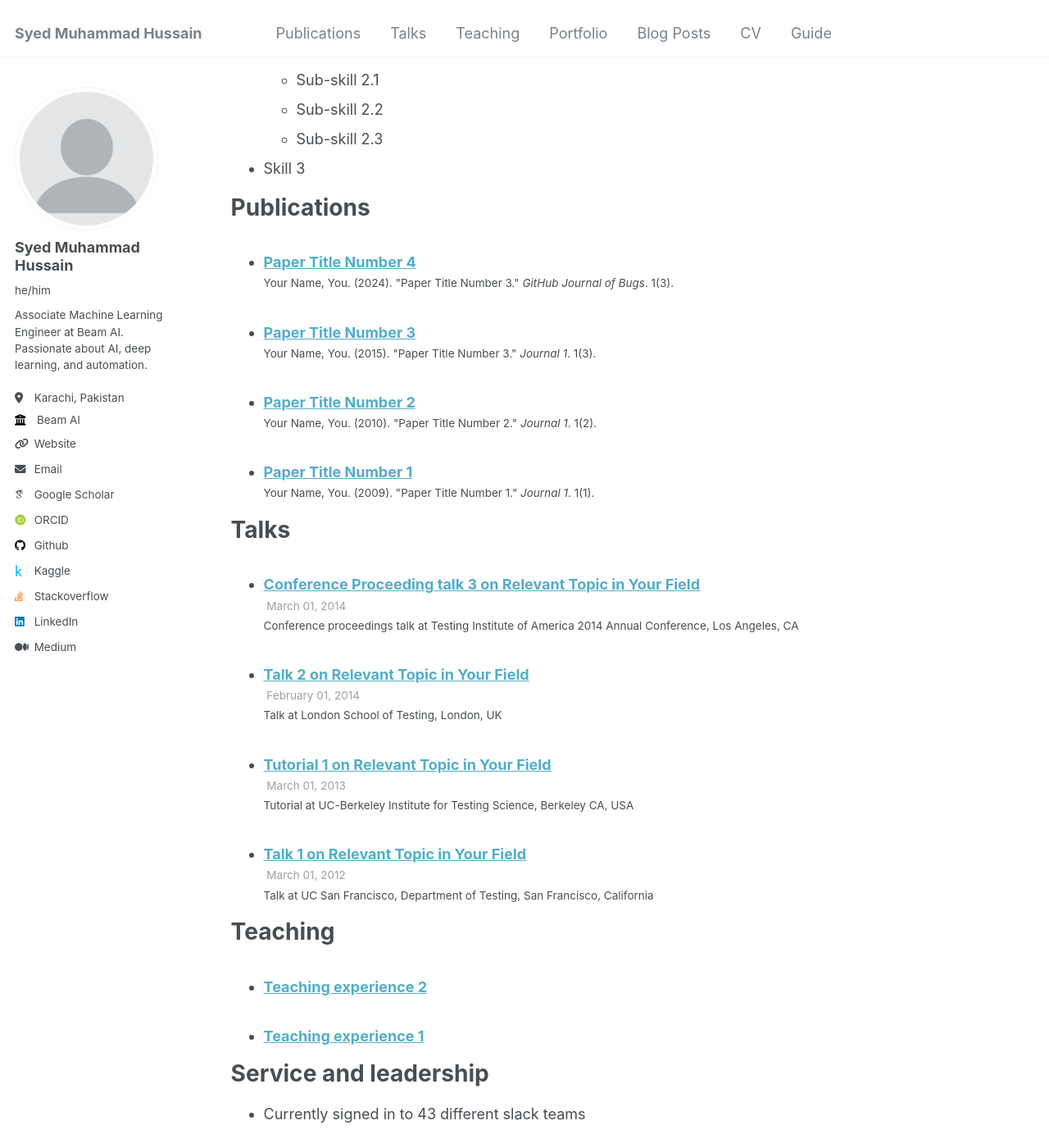
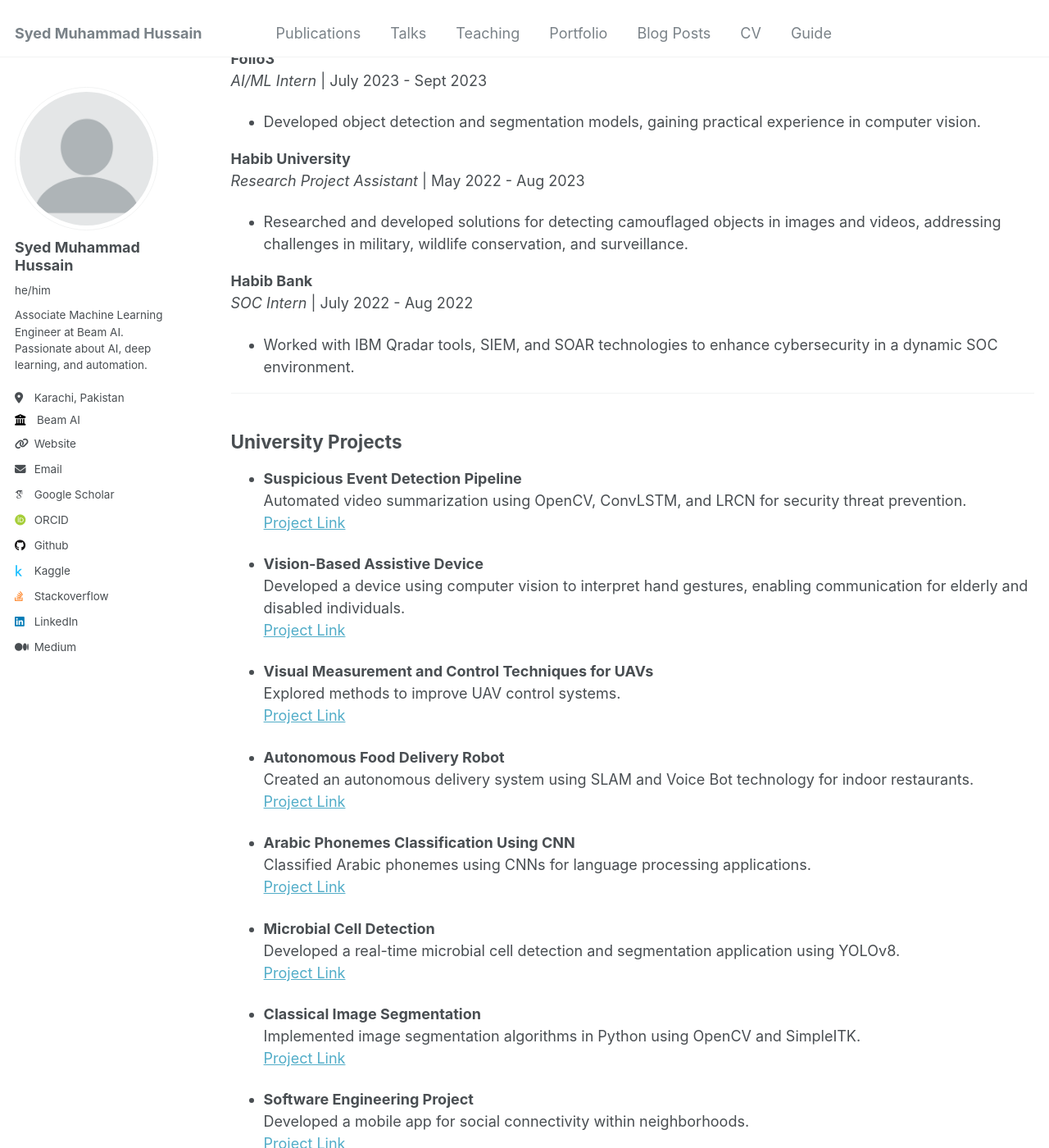
Before and after one commit to SYED-M-HUSSAIN/syed-m-hussain.github.io, a Jekyll site: the page built from _pages/cv.md, in a window 1280 px wide and 1400 px high, scrolled down 850 px. Shown: the whole window at 82% size. Built offline with Jekyll 4.4.1, drawn with Linux system fonts in a browser that asks for light colours; some web fonts are replaced; some of the changed text lies outside the part shown.

Commit message:
added resume

```diff
--- a/_pages/cv.md
+++ b/_pages/cv.md
@@ -7,58 +7,139 @@
   - /resume
 ---
 
-{% include base_path %}
 
-Education
-======
-* Ph.D in Version Control Theory, GitHub University, 2018 (expected)
-* M.S. in Jekyll, GitHub University, 2014
-* B.S. in GitHub, GitHub University, 2012
+# Syed Muhammad Hussain
 
-Work experience
-======
-* Spring 2024: Academic Pages Collaborator
-  * Github University
-  * Duties includes: Updates and improvements to template
-  * Supervisor: The Users
+**Karachi, Pakistan**
+**P:** +92 3453887230
+**E:** [sh06892@st.habib.edu.pk](mailto:sh06892@st.habib.edu.pk)
+**[LinkedIn](https://www.linkedin.com/in/syed-muhammad-hussain-00b2a7214/)** | **[GitHub](https://github.com/SYED-M-HUSSAIN)** | **[Google Scholar](https://scholar.google.com/citations?user=TqMFlMYAAAAJ&hl=en)**
 
-* Fall 2015: Research Assistant
-  * Github University
-  * Duties included: Merging pull requests
-  * Supervisor: Professor Hub
+---
 
-* Summer 2015: Research Assistant
-  * Github University
-  * Duties included: Tagging issues
-  * Supervisor: Professor Git
+## Education
 
-Skills
-======
-* Skill 1
-* Skill 2
-  * Sub-skill 2.1
-  * Sub-skill 2.2
-  * Sub-skill 2.3
-* Skill 3
+**Habib University**
+*Bachelor of Science* | Aug 2020 - April 2024
+Major in Computer Science | Minor in Electrical and Computer Engineering
+Relevant Coursework: Deep Learning, Software Engineering, Machine Learning, Algorithms, Robotics
 
-Publications
-======
-  <ul>{% for post in site.publications reversed %}
-    {% include archive-single-cv.html %}
-  {% endfor %}</ul>
+**DJ Science Govt. College**
+*Pre-Engineering* | Sept 2018 - May 2020
 
-Talks
-======
-  <ul>{% for post in site.talks reversed %}
-    {% include archive-single-talk-cv.html  %}
-  {% endfor %}</ul>
+---
 
-Teaching
-======
-  <ul>{% for post in site.teaching reversed %}
-    {% include archive-single-cv.html %}
-  {% endfor %}</ul>
+## Work Experience
 
-Service and leadership
-======
-* Currently signed in to 43 different slack teams
+**BEAM AI**
+*Associate Machine Learning Engineer* | May 2024 - Present
+- Specializing in Large Language Models (LLMs) and Retrieval-Augmented Generation (RAG) systems.
+- Focus on developing AI agents for automating domain-specific business workflows using advanced NLP techniques.
+
+**Folio3**
+*AI/ML Intern* | July 2023 - Sept 2023
+- Developed object detection and segmentation models, gaining practical experience in computer vision.
+
+**Habib University**
+*Research Project Assistant* | May 2022 - Aug 2023
+- Researched and developed solutions for detecting camouflaged objects in images and videos, addressing challenges in military, wildlife conservation, and surveillance.
+
+**Habib Bank**
+*SOC Intern* | July 2022 - Aug 2022
+- Worked with IBM Qradar tools, SIEM, and SOAR technologies to enhance cybersecurity in a dynamic SOC environment.
+
+---
+
+## University Projects
+
+- **Suspicious Event Detection Pipeline**
+  Automated video summarization using OpenCV, ConvLSTM, and LRCN for security threat prevention.
+  [Project Link](https://github.com/SYED-M-HUSSAIN/Vision-Pipeline-Research-Project)
+
+- **Vision-Based Assistive Device**
+  Developed a device using computer vision to interpret hand gestures, enabling communication for elderly and disabled individuals.
+  [Project Link](https://github.com/SYED-M-HUSSAIN/HCI-ASSISTANCE_DEVICE)
+
+- **Visual Measurement and Control Techniques for UAVs**
+  Explored methods to improve UAV control systems.
+  [Project Link](https://github.com/SYED-M-HUSSAIN/Research_Report/blob/main/IEEE___ROBOTICS__.pdf)
+
+- **Autonomous Food Delivery Robot**
+  Created an autonomous delivery system using SLAM and Voice Bot technology for indoor restaurants.
+  [Project Link](https://github.com/SYED-M-HUSSAIN/Robotics_Capstone)
+
+- **Arabic Phonemes Classification Using CNN**
+  Classified Arabic phonemes using CNNs for language processing applications.
+  [Project Link](https://github.com/SYED-M-HUSSAIN/Deep-Learning-Models)
+
+- **Microbial Cell Detection**
+  Developed a real-time microbial cell detection and segmentation application using YOLOv8.
+  [Project Link](https://github.com/SYED-M-HUSSAIN/Microbial-cell-segmentation)
+
+- **Classical Image Segmentation**
+  Implemented image segmentation algorithms in Python using OpenCV and SimpleITK.
+  [Project Link](https://github.com/SYED-M-HUSSAIN/Classical-Image-Segmentation-On-Microorganisms)
+
+- **Software Engineering Project**
+  Developed a mobile app for social connectivity within neighborhoods.
+  [Project Link](https://github.com/SYED-M-HUSSAIN/Software-Engineering-Project)
+
+- **YOLOv8 Object Detection with OpenCV**
+  Applied object detection using YOLOv8 in various domains.
+  [Project Link](https://github.com/SYED-M-HUSSAIN/Camera_Inferencing_YOLOv8_Object_Detection)
+
+---
+
+## Publications
+
+- **Advancing Real-Time Camouflaged Object Detection with YOLOv8**
+  *S.M. Hussain, Afsah Hyder, Samiya Ali Zaidi, S.M. Ali Rizvi, Dr. Muhammad Farhan.*
+  2024 6th International Conference on Advances in Computer Vision, Image, and Virtualization. Sanya, China.
+  (Acceptance Letter)
+
+- **Automated Video Summarization for Suspicious Event Detection in Surveillance Systems**
+  *S.M. Hussain, Azeem Haider, Affan Habib, Dr. M. Farhan.*
+  20th International Bhurban Conference on Applied Sciences and Technology IBCAST 23. Islamabad, Pakistan.
+  (Under Proceeding)
+
+- **Integrated Ensemble Learning for Remote Health Monitoring**
+  *S.M. Hussain, Samiya Ali Zaidi, Afsah Hyder, Dr. M. Mobeen Movania.*
+  25th International Multitopic Conference INMIC 23. Lahore, Pakistan.
+  [Paper Link](https://scholar.google.com/citations?view_op=view_citation&hl=en&user=TqMFlMYAAAAJ&citation_for_view=TqMFlMYAAAAJ:u-x6o8ySG0sC)
+
+- **Arabic Phoneme Classification through Ensemble Techniques**
+  *S.M. Hussain, Muhammad Najeeb Jilani, Munim Ul Haq, Dr. Muhammad Shahid Shaikh.*
+  5th International Conference on Advancements in Computational Sciences. Lahore, Pakistan.
+  [Paper Link](https://scholar.google.com/citations?view_op=view_citation&hl=en&user=TqMFlMYAAAAJ&citation_for_view=TqMFlMYAAAAJ:u5HHmVD_uO8C)
+
+---
+
+## Extra-Curriculars
+
+**Medium Blogs**
+Selected Articles:
+- [Single-Stage Object Detectors: A Fast Approach to Object Detection](https://medium.com/@syedmuhammadhussain)
+- [Usability Evaluation of Financial Banking and Ride-Hailing Applications](https://medium.com/@syedmuhammadhussain)
+- [The AI Trees (Design Fiction)](https://medium.com/@syedmuhammadhussain)
+- [Early Childhood Development And Interaction With Technology In Pakistan](https://medium.com/@syedmuhammadhussain)
+- [Understanding Human-Computer Interaction](https://medium.com/@syedmuhammadhussain)
+
+**Pakistan Science Club**
+Workshop Organizer:
+- Organized programming workshops, contributing to skills in workshop management and facilitation.
+
+**Texas A&M: Invent For The Planet**
+Team Leader:
+- Led a team to address global challenges in a 48-hour innovation event, focusing on teamwork and collective action.
+
+---
+
+## Additional Information
+
+**Technical Skills:**
+Pytorch, TensorFlow, Robot Operating System, Data Science, Machine Learning, Algorithms & Design
+
+**Honors & Awards:**
+Awarded a fully funded 4-year scholarship through the Habib University TOPS
+
+---
```
